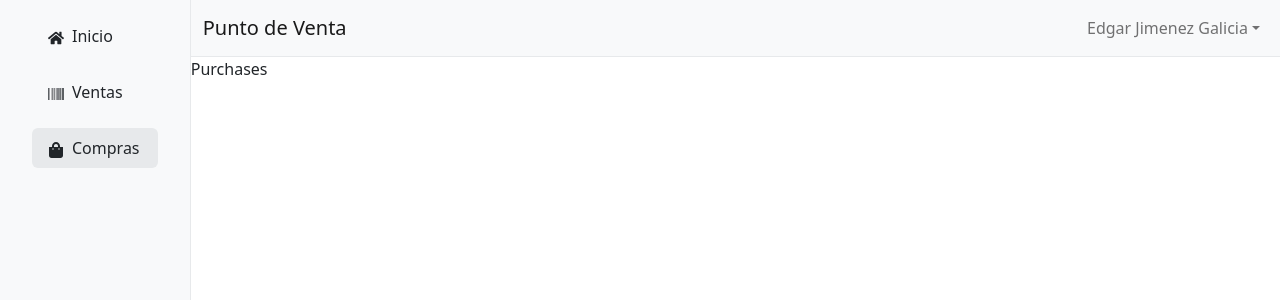
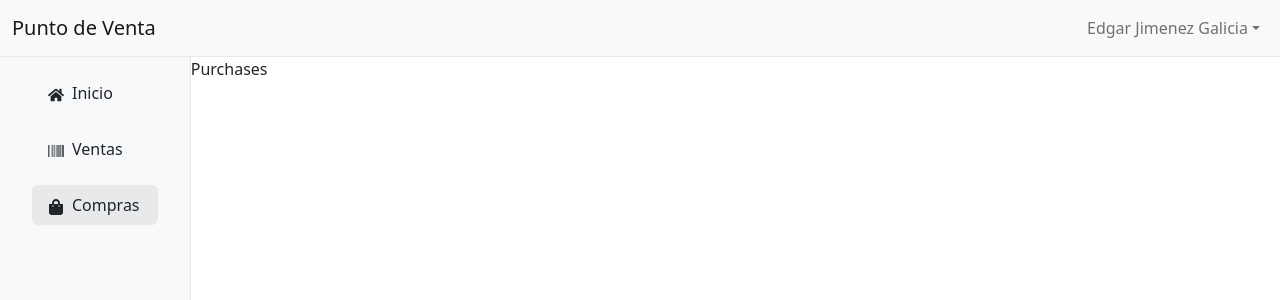
Before and after one commit to CeRuGu97/apppuntoventa, a React (Create React App) app: page /purchases in a window 1280 px wide. Shown: the top 300 px of the page. Built offline with nearby package versions, Linux system fonts and the light colour scheme; the HTML template or start-up script is replaced by a standard one.

Commit message:
correccion de dimensiones

```diff
--- a/src/App.jsx
+++ b/src/App.jsx
@@ -10,10 +10,10 @@ import AddProduct from './components/Purchases/AddProduct';
 const App = () => {
   return (
     <BrowserRouter>
+      <Navbar />
       <div className="flex">
         <Sidebar />
         <div className="content w-100">
-          <Navbar />
           <Routes>
             <Route path="/" element={<Home />} />
             <Route path="/sales" element={<Sales />} />
--- a/src/App.scss
+++ b/src/App.scss
@@ -24,7 +24,7 @@ $gray: #e7e9eb;
 
 .sidebar {
   width: 14rem;
-  height: calc(180vh - 52px);
+  height: calc(91vh);
   border-right: 1px solid $gray;
   ul {
     list-style: none;
--- a/src/pages/Purchases.jsx
+++ b/src/pages/Purchases.jsx
@@ -1,9 +1,5 @@
 const Purchases = () => {
-  return (
-    <div>
-      <p>Purchases</p>
-    </div>
-  );
+  return <div>Purchases</div>;
 };
 
 export default Purchases;
```
